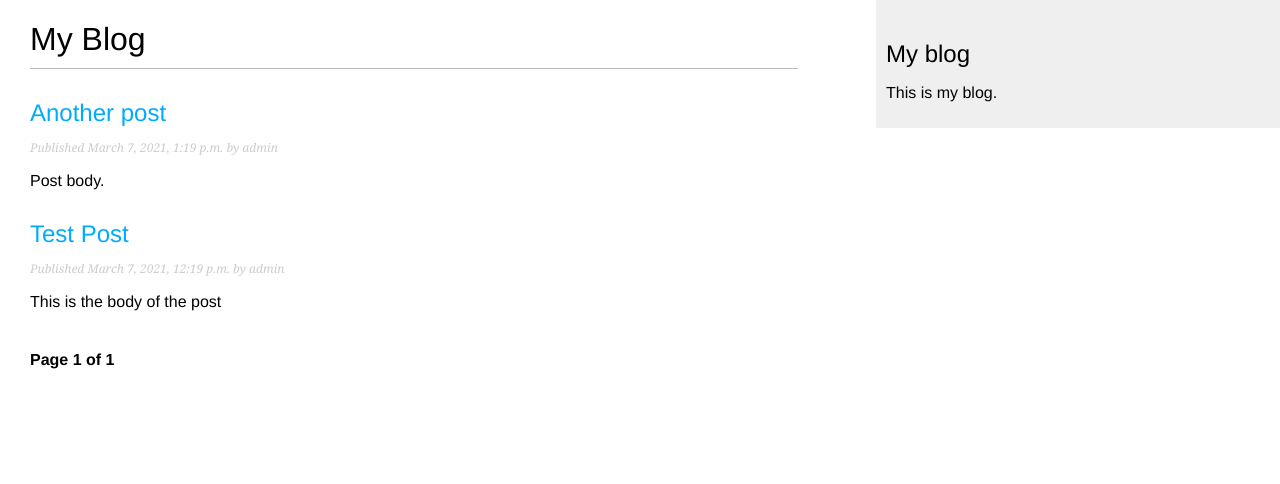
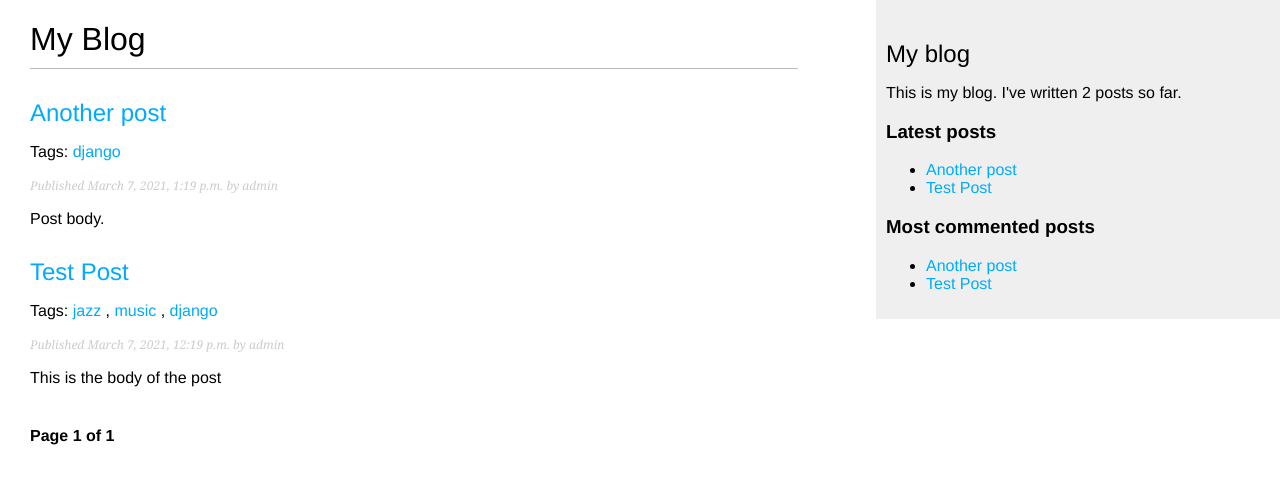
Before and after one commit to kcinnoy/django_starter, a Django app: page /blog/ in a window 1280 px wide. Shown: the top 484 px of the page. Run offline with Django 3.2, Linux system fonts and the light colour scheme; data comes from the database, SQL or seed files in the repository; both versions use the stored data as it was after the commit; parts of the project's set-up code (start-up, migrations or seed data) failed here and were passed over.

Commit message:
added comments, latest posts, post count features

```diff
--- a/mysite/blog/models.py
+++ b/mysite/blog/models.py
@@ -2,6 +2,7 @@ from django.db import models
 from django.utils import timezone
 from django.contrib.auth.models import User
 from django.urls import reverse
+from taggit.managers import TaggableManager
 
 
 class PublishedManager(models.Manager):
@@ -31,6 +32,7 @@ class Post(models.Model):
                               default='draft')
     objects = models.Manager() # The default manager.
     published = PublishedManager() # Our custom manager.
+    tags = TaggableManager()
 
     class Meta:
         ordering = ('-publish',)
--- a/mysite/blog/templates/blog/base.html
+++ b/mysite/blog/templates/blog/base.html
@@ -1,3 +1,4 @@
+{% load blog_tags %}
 {% load static %}
 <!DOCTYPE html>
 
@@ -13,7 +14,19 @@
   </div>
   <div id="sidebar">
     <h2> My blog</h2>
-    <p>This is my blog.</p>
+    <p>This is my blog. I've written {% total_posts %} posts so far.</p>
+    <h3>Latest posts</h3>
+    {% show_latest_posts 3 %}
+    <h3>Most commented posts</h3>
+    {% get_most_commented_posts as most_commented_posts %}
+    <ul>
+      {% for post in most_commented_posts %}
+        <li>
+          <a href="{{ post.get_absolute_url }}">{{ post.title }}</a>
+        </li>
+      {% endfor %}
+    </ul>
+
   </div>
 </body>
 
--- /dev/null
+++ b/mysite/blog/templates/blog/post/latest_posts.html
@@ -0,0 +1,7 @@
+<ul>
+    {% for post in latest_posts %}
+      <li>
+        <a href="{{ post.get_absolute_url }}">{{ post.title }}</a>
+      </li>
+    {% endfor %}
+  </ul>
--- a/mysite/blog/templates/blog/post/list.html
+++ b/mysite/blog/templates/blog/post/list.html
@@ -1,21 +1,33 @@
-
-
 {% extends "blog/base.html" %}
 
 {% block title %}My Blog{% endblock %}
 
 {% block content %}
   <h1>My Blog</h1>
+  {% if tag %}
+    <h2>Posts tagged with "{{ tag.name }}"</h2>
+  {% endif %}
+
   {% for post in posts %}
     <h2>
       <a href="{{ post.get_absolute_url }}">
         {{ post.title }}
       </a>
     </h2>
+    <p class="tags">
+      Tags:
+      {% for tag in post.tags.all %}
+        <a href="{% url "blog:post_list_by_tag" tag.slug %}">
+          {{ tag.name }}
+        </a>
+        {% if not forloop.last %}, {% endif %}
+      {% endfor %}
+    </p>
     <p class="date">
       Published {{ post.publish }} by {{ post.author }}
     </p>
     {{ post.body|truncatewords:30|linebreaks }}
   {% endfor %}
-  {% include "pagination.html" with page=page_obj %}
+  {% include "pagination.html" with page=posts %}
+
 {% endblock %}
--- /dev/null
+++ b/mysite/blog/templatetags/blog_tags.py
@@ -0,0 +1,20 @@
+from django import template
+from ..models import Post
+from django.db.models import Count
+
+register = template.Library()
+@register.simple_tag
+def total_posts():
+  return Post.published.count(
+  )
+
+@register.inclusion_tag('blog/post/latest_posts.html')
+def show_latest_posts(count=5):
+    latest_posts = Post.published.order_by('-publish')[:count]
+    return {'latest_posts': latest_posts}
+
+@register.simple_tag
+def get_most_commented_posts(count=5):
+    return Post.published.annotate(
+               total_comments=Count('comments')
+           ).order_by('-total_comments')[:count]
--- a/mysite/blog/urls.py
+++ b/mysite/blog/urls.py
@@ -3,10 +3,11 @@ from . import views
 
 app_name = 'blog'
 urlpatterns = [
-    #path('',views.post_list,name='post_list'),
-    path('',views.PostListView.as_view(),name='post_list'),
+    path('',views.post_list,name='post_list'),
+    #path('',views.PostListView.as_view(),name='post_list'),
     path('<int:year>/<int:month>/<int:day>/<slug:post>/',
         views.post_detail,
         name='post_detail'),
     path('<int:post_id>/share/',views.post_share,name='post_share'),
+    path('tag/<slug:tag_slug>/', views.post_list,name='post_list_by_tag'),
 ]
--- a/mysite/blog/views.py
+++ b/mysite/blog/views.py
@@ -1,19 +1,22 @@
 from django.shortcuts import render, get_object_or_404
 from .models import Post, Comment
+from django.db.models import Count
 from django.core.paginator import Paginator, EmptyPage, PageNotAnInteger
 from django.views.generic import ListView
 from .forms import EmailPostForm, CommentForm
 from django.core.mail import send_mail
+from taggit.models import Tag
 
 
-class PostListView(ListView):
-    queryset = Post.published.all()
-    context_object_name = 'posts'
-    paginate_by = 3
-    template_name = 'blog/post/list.html'
 
-def post_list(request):
+
+def post_list(request, tag_slug=None):
     object_list = Post.published.all()
+    tag = None
+
+    if tag_slug:
+        tag = get_object_or_404(Tag, slug=tag_slug)
+        object_list = object_list.filter(tags__in=[tag])
     paginator = Paginator(object_list,3)
     page = request.GET.get('page')
 
@@ -24,7 +27,9 @@ def post_list(request):
     except EmptyPage:
         posts = paginator.page(paginator.num_pages)
     return render(request,'blog/post/list.html',
-                  {'page':page,'posts': posts})
+                  {'page':page,
+                  'posts': posts,
+                  'tag':tag})
 
 
 
@@ -46,13 +51,28 @@ def post_detail(request, year, month, day, post):
     else:
         comment_form = CommentForm()
 
+
+    post_tags_ids = post.tags.values_list('id', flat=True)
+    similar_posts = Post.published.filter(tags__in=post_tags_ids)\
+                              .exclude(id=post.id)
+    similar_posts = similar_posts.annotate(same_tags=Count('tags'))\
+                            .order_by('-same_tags','-publish')[:4]
+
     return render(request,
                   'blog/post/detail.html',
                   {'post': post,
                   'comments': comments,
                   'new_comment': new_comment,
-                  'comment_form': comment_form})
+                  'comment_form': comment_form,
+                  'similar_posts': similar_posts})
 
+
+
+class PostListView(ListView):
+    queryset = Post.published.all()
+    context_object_name = 'posts'
+    paginate_by = 3
+    template_name = 'blog/post/list.html'
 
 
 def post_share(request, post_id):
--- a/mysite/mysite/settings.py
+++ b/mysite/mysite/settings.py
@@ -38,6 +38,7 @@ INSTALLED_APPS = [
     'django.contrib.messages',
     'django.contrib.staticfiles',
     'blog.apps.BlogConfig',
+    'taggit',
 ]
 
 MIDDLEWARE = [
```
Also changed, not shown: mysite/blog/templates/blog/post/detail.html (+12 -0 lines), mysite/blog/migrations/0003_post_tags.py (added), mysite/db.sqlite3.
